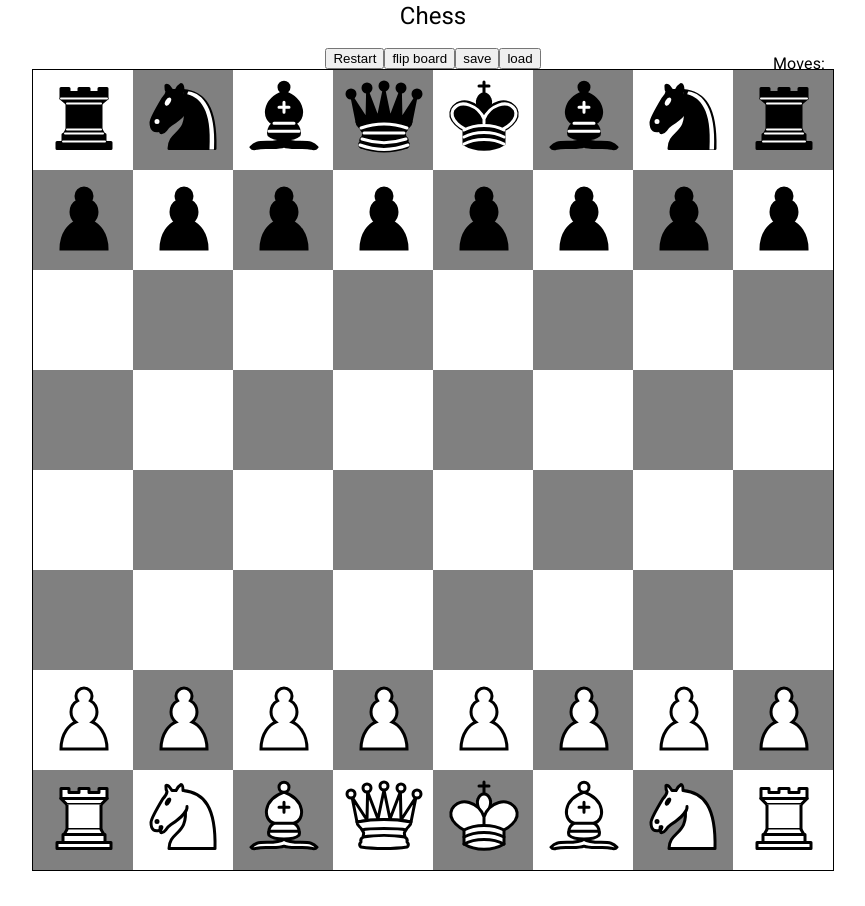
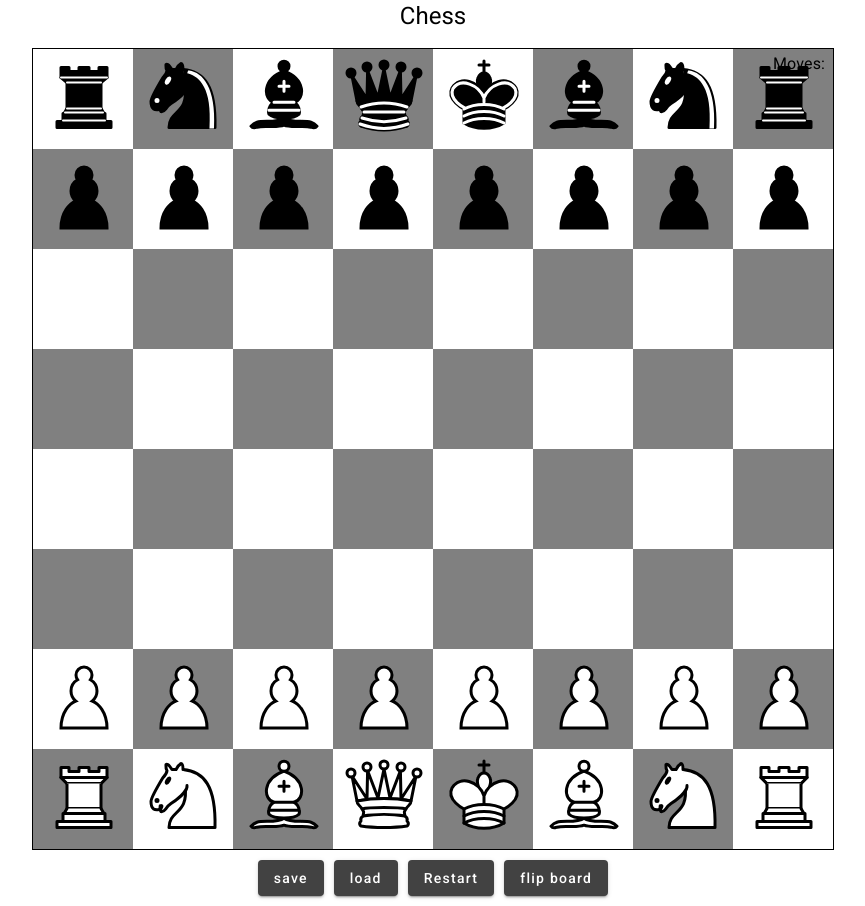
Before and after one commit to adrian-sch-web/Chess, an Angular app: page / in a window 1280 px wide. Shown: the whole page, without its empty margins (207-1072 px from the left). Before the commit the page ends 875 px from the top, so only its background shows below. Built offline with nearby package versions, Linux system fonts and the light colour scheme.

Commit message:
Moved button and added Angular Material

```diff
--- a/angular.json
+++ b/angular.json
@@ -30,7 +30,7 @@
               "src/assets"
             ],
             "styles": [
-              "@angular/material/prebuilt-themes/purple-green.css",
+              "@angular/material/prebuilt-themes/pink-bluegrey.css",
               "src/styles.scss"
             ],
             "scripts": [],
@@ -96,7 +96,7 @@
               "src/assets"
             ],
             "styles": [
-              "@angular/material/prebuilt-themes/purple-green.css",
+              "@angular/material/prebuilt-themes/pink-bluegrey.css",
               "src/styles.scss"
             ],
             "scripts": []
--- a/src/app/board/board.component.html
+++ b/src/app/board/board.component.html
@@ -6,12 +6,6 @@
             <app-piece [piece]="piece" [white]="whitesTurn()"></app-piece>
         </button>
         }
-    </div>
-    <div>
-        <button (click)="restart()">Restart</button>
-        <button (click)="flip = !flip">flip board</button>
-        <button (click)="saveGame()">save</button>
-        <button (click)="loadGame()">load</button>
     </div>
     <div class="board">
         @for(row of board(); let rowId = $index; track rowId){
@@ -30,6 +24,12 @@
         </div>
         }
     </div>
+    <div class="buttons">
+        <button mat-raised-button (click)="saveGame()">save</button>
+        <button mat-raised-button (click)="loadGame()">load</button>
+        <button mat-raised-button (click)="restart()">Restart</button>
+        <button mat-raised-button (click)="flip = !flip">flip board</button>
+    </div>
     @if(state() != 0) {
     <app-game-over [white]="whitesTurn()" [reason]="state()"></app-game-over>
     }
--- a/src/app/board/board.component.scss
+++ b/src/app/board/board.component.scss
@@ -32,3 +32,9 @@
 .promote {
     position: absolute;
 }
+
+.buttons{
+    margin: 10px;
+    display: flex;
+    gap: 10px
+}
--- a/src/app/board/board.component.ts
+++ b/src/app/board/board.component.ts
@@ -7,13 +7,15 @@ import { State } from '../State';
 import { GameOverComponent } from '../game-over/game-over.component';
 import { GameService } from '../game.service';
 import { SaveFilesService } from '../save-files.service';
+import { MatButtonModule } from '@angular/material/button';
 
 @Component({
   selector: 'app-board',
   standalone: true,
   imports: [
     PieceComponent,
-    GameOverComponent
+    GameOverComponent,
+    MatButtonModule
   ],
   templateUrl: './board.component.html',
   styleUrl: './board.component.scss'
@@ -86,7 +88,7 @@ export class BoardComponent {
     this.save.save();
   }
 
-  loadGame(){
+  loadGame() {
     this.save.load();
   }
 }
```
